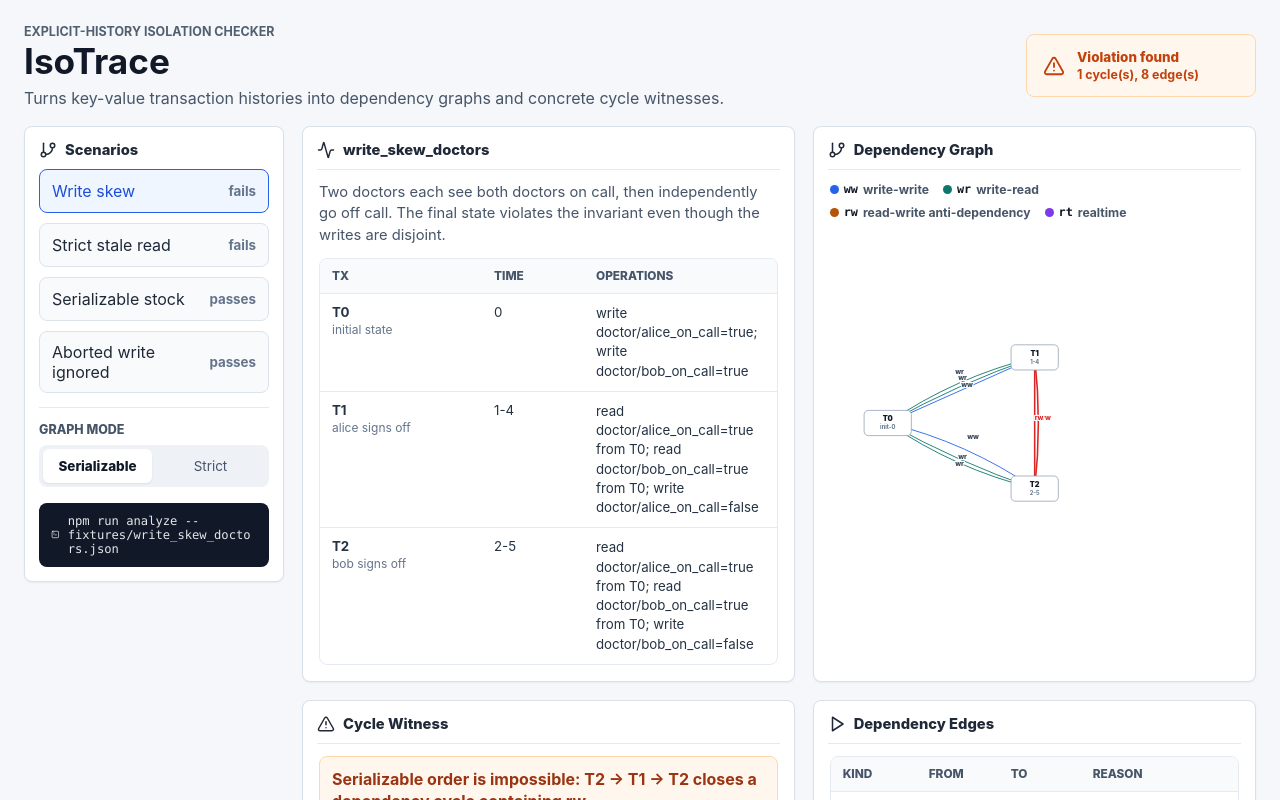
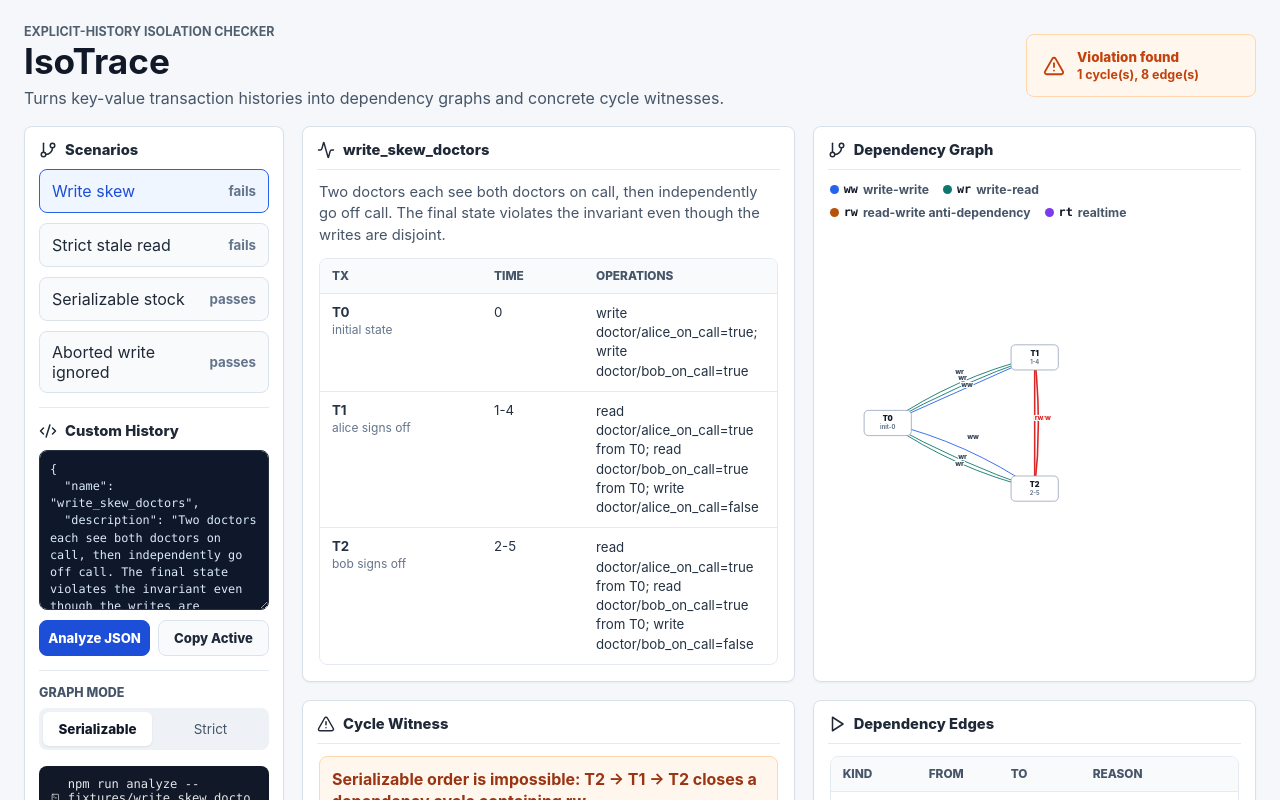
Before and after one commit to Taz33m/isotrace, a React (Vite) app: page / in a window 1280 px wide. Shown: the top 800 px of the page. Built offline with nearby package versions, Linux system fonts and the light colour scheme.

Commit message:
Add custom history workbench import

```diff
--- a/src/App.tsx
+++ b/src/App.tsx
@@ -1,4 +1,4 @@
-import { Activity, AlertTriangle, CheckCircle2, GitBranch, Play, TerminalSquare } from "lucide-react";
+import { Activity, AlertTriangle, CheckCircle2, Code2, GitBranch, Play, TerminalSquare } from "lucide-react";
 import { useEffect, useMemo, useState } from "react";
 import { analyzeHistory, edgeKindLabel } from "./core/analyzer";
 import { formatJsonValue } from "./core/format";
@@ -14,7 +14,14 @@ const edgeColors: Record<EdgeKind, string> = {
 
 export default function App() {
   const [selectedSlug, setSelectedSlug] = useState(fixtureCatalog[0].slug);
-  const selected = fixtureCatalog.find((entry) => entry.slug === selectedSlug) ?? fixtureCatalog[0];
+  const [customHistory, setCustomHistory] = useState<History | null>(null);
+  const [customText, setCustomText] = useState(() => JSON.stringify(fixtureCatalog[0].history, null, 2));
+  const [customError, setCustomError] = useState<string | null>(null);
+  const selectedFixture = fixtureCatalog.find((entry) => entry.slug === selectedSlug) ?? fixtureCatalog[0];
+  const selected =
+    selectedSlug === "__custom__" && customHistory
+      ? { slug: "__custom__", title: "Custom JSON", history: customHistory }
+      : selectedFixture;
   const [strictMode, setStrictMode] = useState(selected.history.mode === "strict-serializable");
 
   useEffect(() => {
@@ -51,13 +58,57 @@ export default function App() {
             <button
               className={`scenarioButton ${entry.slug === selectedSlug ? "active" : ""}`}
               key={entry.slug}
-              onClick={() => setSelectedSlug(entry.slug)}
+              onClick={() => {
+                setSelectedSlug(entry.slug);
+                setCustomError(null);
+              }}
               type="button"
             >
               <span>{entry.title}</span>
               <small>{expectedVerdict(entry.history)}</small>
             </button>
           ))}
+          {customHistory ? (
+            <button
+              className={`scenarioButton ${selectedSlug === "__custom__" ? "active" : ""}`}
+              onClick={() => {
+                setSelectedSlug("__custom__");
+                setCustomError(null);
+              }}
+              type="button"
+            >
+              <span>Custom JSON</span>
+              <small>{expectedVerdict(customHistory)}</small>
+            </button>
+          ) : null}
+
+          <div className="importPanel">
+            <div className="railHeader">
+              <Code2 size={18} />
+              <span>Custom History</span>
+            </div>
+            <textarea
+              aria-label="Custom history JSON"
+              onChange={(event) => setCustomText(event.target.value)}
+              spellCheck={false}
+              value={customText}
+            />
+            {customError ? <div className="errorBox">{customError}</div> : null}
+            <div className="importActions">
+              <button onClick={() => analyzeCustomHistory(customText, setCustomHistory, setSelectedSlug, setStrictMode, setCustomError)} type="button">
+                Analyze JSON
+              </button>
+              <button
+                onClick={() => {
+                  setCustomText(JSON.stringify(selected.history, null, 2));
+                  setCustomError(null);
+                }}
+                type="button"
+              >
+                Copy Active
+              </button>
+            </div>
+          </div>
 
           <div className="modePanel">
             <span>Graph mode</span>
@@ -73,7 +124,11 @@ export default function App() {
 
           <div className="commandBox">
             <TerminalSquare size={17} />
-            <code>npm run analyze -- fixtures/{selected.slug}.json{strictMode ? " --strict" : ""}</code>
+            <code>
+              {selected.slug === "__custom__"
+                ? "browser custom JSON"
+                : `npm run analyze -- fixtures/${selected.slug}.json${strictMode ? " --strict" : ""}`}
+            </code>
           </div>
         </aside>
 
@@ -114,6 +169,25 @@ function expectedVerdict(history: History): string {
     return result.ok ? "passes" : "fails";
   } catch {
     return `${history.transactions.length} tx`;
+  }
+}
+
+function analyzeCustomHistory(
+  text: string,
+  setCustomHistory: (history: History) => void,
+  setSelectedSlug: (slug: string) => void,
+  setStrictMode: (strict: boolean) => void,
+  setCustomError: (error: string | null) => void,
+): void {
+  try {
+    const parsed = JSON.parse(text) as History;
+    const result = analyzeHistory(parsed);
+    setCustomHistory(parsed);
+    setSelectedSlug("__custom__");
+    setStrictMode(result.mode === "strict-serializable");
+    setCustomError(null);
+  } catch (error) {
+    setCustomError(error instanceof Error ? error.message : String(error));
   }
 }
 
--- a/src/styles.css
+++ b/src/styles.css
@@ -18,7 +18,8 @@ body {
 }
 
 button,
-input {
+input,
+textarea {
   font: inherit;
 }
 
@@ -169,6 +170,66 @@ h1 {
 .scenarioButton small {
   color: #64748b;
   font-weight: 700;
+}
+
+.importPanel {
+  border-top: 1px solid #e5eaf1;
+  display: grid;
+  gap: 10px;
+  margin-top: 4px;
+  padding-top: 14px;
+}
+
+.importPanel textarea {
+  background: #0f172a;
+  border: 1px solid #263244;
+  border-radius: 8px;
+  color: #dbeafe;
+  font-family: "SFMono-Regular", Consolas, "Liberation Mono", monospace;
+  font-size: 0.74rem;
+  line-height: 1.45;
+  min-height: 160px;
+  outline: none;
+  padding: 10px;
+  resize: vertical;
+  width: 100%;
+}
+
+.importPanel textarea:focus {
+  border-color: #2563eb;
+  box-shadow: 0 0 0 3px rgba(37, 99, 235, 0.16);
+}
+
+.importActions {
+  display: grid;
+  gap: 8px;
+  grid-template-columns: 1fr 1fr;
+}
+
+.importActions button {
+  background: #f8fafc;
+  border: 1px solid #dbe3ed;
+  border-radius: 8px;
+  color: #1f2937;
+  font-size: 0.82rem;
+  font-weight: 800;
+  min-height: 36px;
+}
+
+.importActions button:first-child {
+  background: #1d4ed8;
+  border-color: #1d4ed8;
+  color: #ffffff;
+}
+
+.errorBox {
+  background: #fef2f2;
+  border: 1px solid #fecaca;
+  border-radius: 8px;
+  color: #991b1b;
+  font-size: 0.78rem;
+  line-height: 1.35;
+  padding: 9px 10px;
 }
 
 .modePanel {
```
Also changed, not shown: 1 other file (tests, documents, lock files or other folders).
